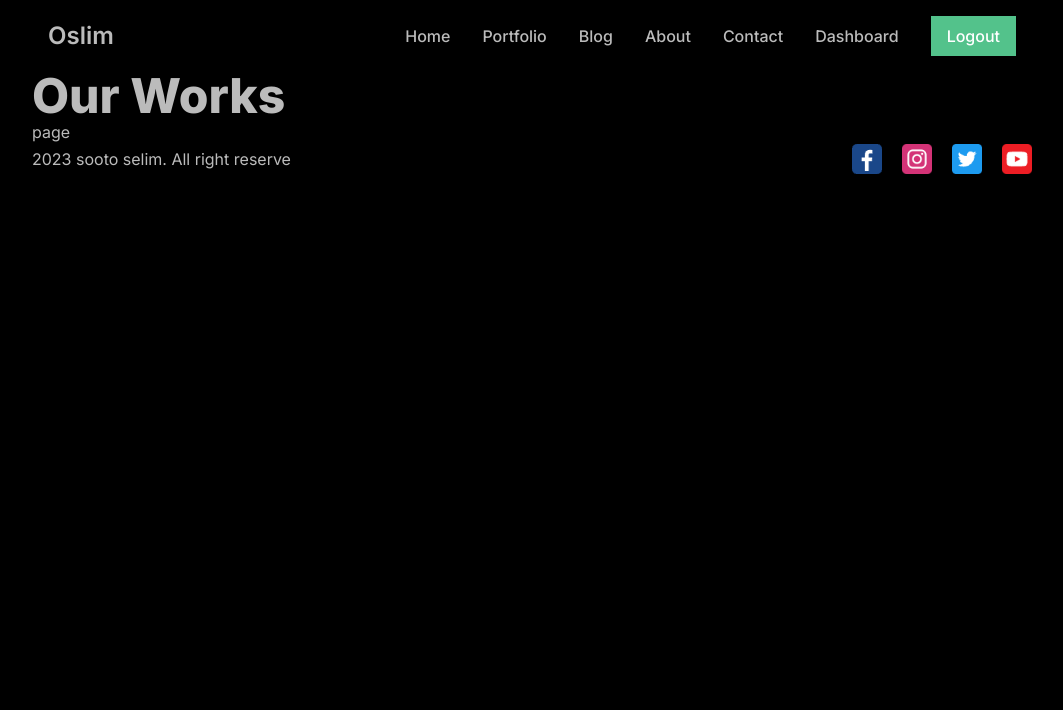
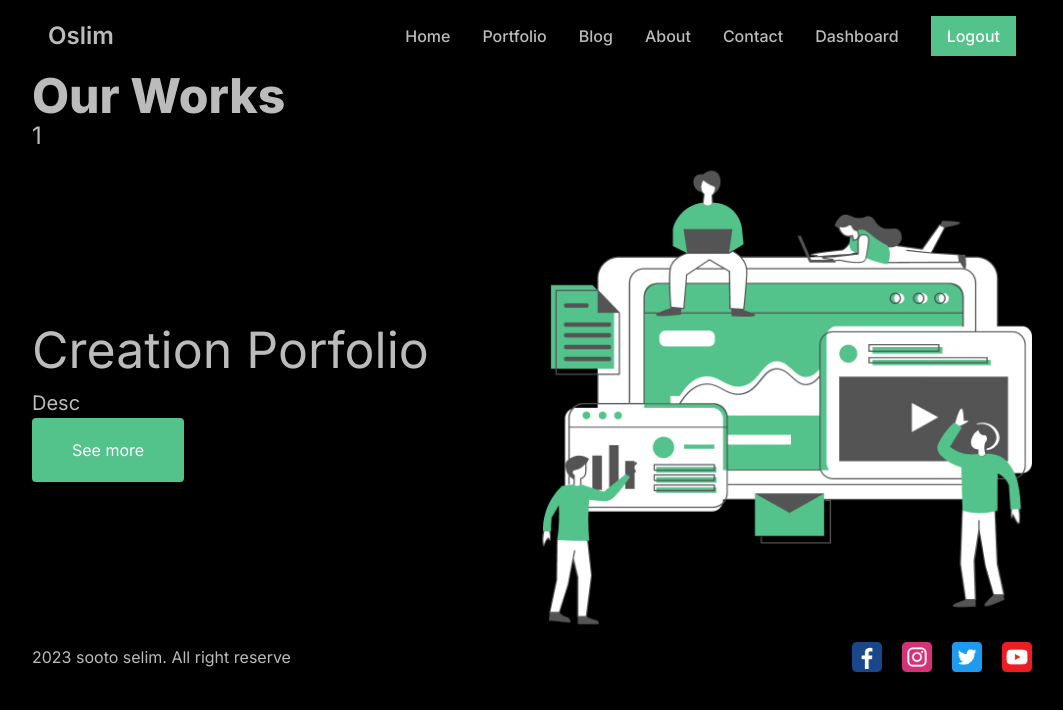
Before and after one commit to oslim4321/next13-app-router-tut-learn, a Next.js app: page /portfolio/1 in a window 1280 px wide. Shown: the top 710 px of the page, without its empty margins (108-1171 px from the left). Built offline with nearby package versions, Linux system fonts and the light colour scheme.

Commit message:
worked on portfolio

```diff
--- a/src/app/about/page.js
+++ b/src/app/about/page.js
@@ -11,7 +11,7 @@ const about = () => {
             // fill={true}
             width={500}
             height={500}
-            alt=""
+            alt="img"
             className={"w-full h-full object-center"}
           />
           <div className={"bg-green-400 w-[50%]"}>
--- a/src/app/globals.css
+++ b/src/app/globals.css
@@ -11,3 +11,13 @@ body {
   background-color: black;
   color: #bbb;
 }
+.categoryList {
+  display: flex;
+  align-items: center;
+  justify-content: space-between;
+  gap: 20px;
+}
+
+.categoryList:nth-child(2n + 1) {
+  flex-direction: row-reverse;
+}
--- a/src/app/portfolio/[category]/page.js
+++ b/src/app/portfolio/[category]/page.js
@@ -1,7 +1,23 @@
+import { Button, ImageComp } from "@/components/util";
 import React from "react";
 
-const page = () => {
-  return <div>page</div>;
+const page = ({ params }) => {
+  return (
+    <div>
+      <h1 className="text-2xl capitalize">{params.category}</h1>
+      {/* first */}
+      <div className="categoryList flex justify-between w-full ">
+        <div className="w-[50%]">
+          <h1 className="text-[50px]">Creation Porfolio</h1>
+          <p className="text-[20px]">Desc</p>
+          <Button text="See more" />
+        </div>
+        <div className="w-[50%]">
+          <ImageComp src="/images/hero.png" className={"w-full"} />
+        </div>
+      </div>
+    </div>
+  );
 };
 
 export default page;
--- a/src/components/util.js
+++ b/src/components/util.js
@@ -10,3 +10,13 @@ export const ImageComp = ({ src, width, height, className }) => {
     />
   );
 };
+
+export const Button = ({ text, className }) => {
+  return (
+    <button
+      className={`px-10 py-5 cursor-pointer bg-[#53c28b] border-0 rounded text-white ${className}`}
+    >
+      {text}
+    </button>
+  );
+};
```
